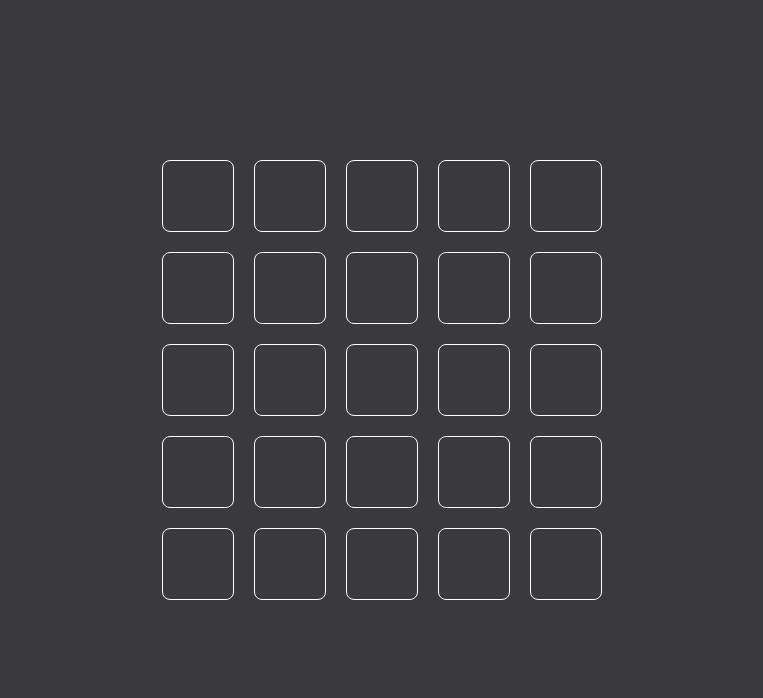
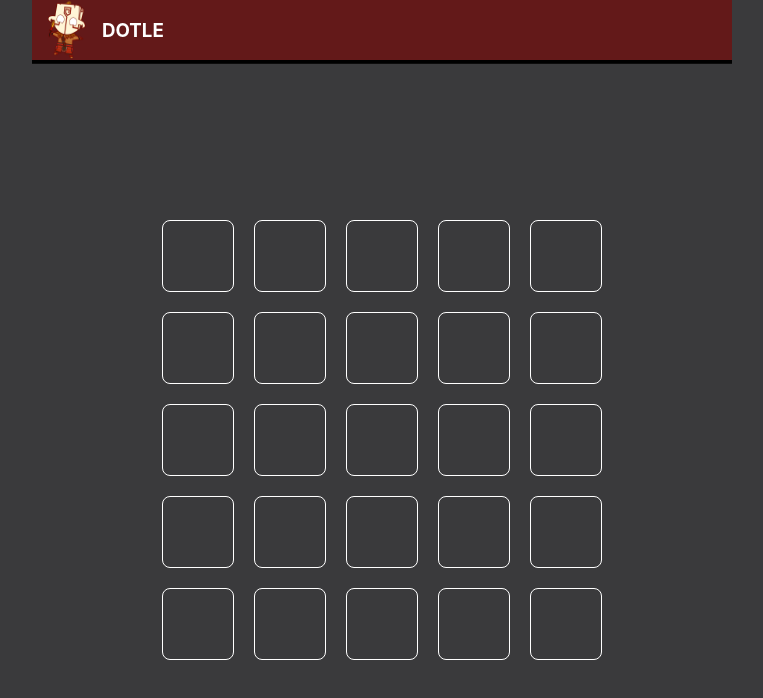
Before and after one commit to anubhavmehra007/dotle, a React (Create React App) app: page / in a window 1280 px wide. Shown: the top 698 px of the page, without its empty margins (258-1021 px from the left). Built offline with nearby package versions, Linux system fonts and the light colour scheme.

Commit message:
Added wordlist functionality and Header

```diff
--- a/src/App.css
+++ b/src/App.css
@@ -1,7 +1,22 @@
-.contianer {
+.container {
   margin: auto;
   height: auto;
   width : 700px;
+}
+.navbar {
+  width: 100%;
+  height: 60px;
+ background-color: #631919;
+ color:white;
+ display:flex;
+ align-items: center;
+ box-shadow: 0px 3.789px rgba(0,0,0,1);
+}
+.navbar > img {
+  width: 50px;
+  height: 60px;
+  margin: 10px;
+
 }
 .maincontent {
   margin-top: 150px;
--- a/src/App.js
+++ b/src/App.js
@@ -1,9 +1,20 @@
 import React from 'react';
 import './App.css';
 import Row from './Row';
+import wordList from './wordList';
+import Header from './Header';
 function App() {
-  const noOfTry =  5;
-  const word = "rusty";
+  const wordGen = () => {
+      const today = new Date();
+      today.setHours(0,0,0);
+      const epoch = new Date("June 19 2021");
+      epoch.setHours(0,0,0);
+      const seed = Math.floor((today - epoch)/864e5);
+      const wordlist = wordList();
+      return wordlist[seed % wordlist.length];
+  };
+  const word = wordGen();
+  const noOfTry = word.length;
   const elements = [];
   let divNum = 0;
   let bannerText = "";
@@ -149,6 +160,7 @@ function App() {
   }
   return (
     <div className="container">
+      <Header />
       <div className='banner' id='banner'>
         <div id="banner-data">
       {banners}
--- /dev/null
+++ b/src/Header.js
@@ -0,0 +1,7 @@
+import dota from "./images/dota.png";
+export default function Header() {
+    return (<nav className="navbar">
+        <img src={dota} alt="logo" />
+        <h3>DOTLE</h3>
+    </nav>)
+}
--- /dev/null
+++ b/src/wordList.js
@@ -0,0 +1,15 @@
+export default function wordList(){
+    return ([
+    "rahul",
+    "anubh",
+    "meenu",
+    "dushy",
+    "dxter",
+    "saadu",
+    "cyber",
+    "nitin",
+    "shiva",
+    "panda",
+    "acadz",
+    ]);
+}
```
Also changed, not shown: src/images/dota.png (added).
